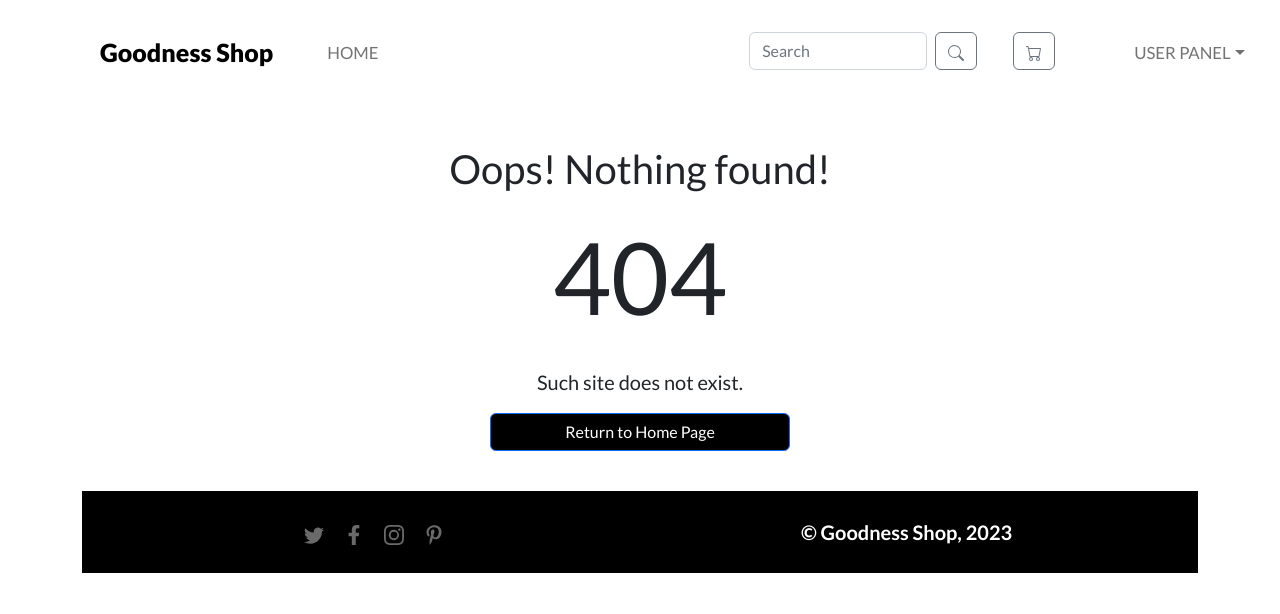
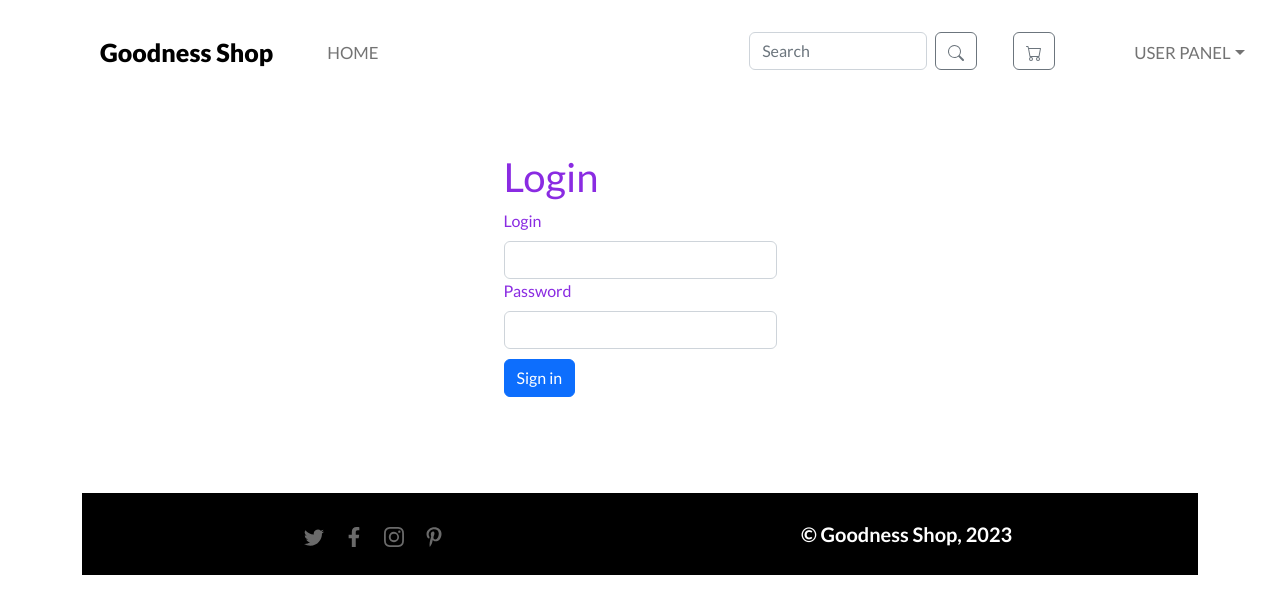
Before and after one commit to msedkiewicz/final-project-goodness-shop, a React (Create React App) app in the folder client/: page /login in a window 1280 px wide. Before the commit this address had no page. Shown: the top 614 px of the page. Built offline with nearby package versions, Linux system fonts and the light colour scheme.

Commit message:
Add site for logging

```diff
--- a/client/src/App.js
+++ b/client/src/App.js
@@ -9,7 +9,7 @@ import Home from './components/pages/Home/Home';
 import NavBar from './components/views/NavBar/NavBar';
 import NotFound from './components/pages/NotFound/NotFound';
 // import Cart from './components/views/cart/Cart';
-// import Login from './components/views/Login/Login';
+import Login from './components/pages/Logging/Login';
 // import Logout from './components/views/Logout/Logout';
 // import Register from './components/views/Register/Register';
 // import Summary from './components/views/Summary/Summary';
@@ -40,8 +40,8 @@ function App() {
         <Routes>
           <Route path="/" element={<Home />} />
           <Route path="*" element={<NotFound />} />
-          {/* <Route path="/loginUser" element={<Login />} />
-          <Route path="/registerUser" element={<Register />} />
+          <Route path="/login" element={<Login />} />
+          {/* <Route path="/registerUser" element={<Register />} />
           <Route path="/product/:id" element={<ProductPage />} />
           <Route path="/cart" element={<Cart />} />
           <Route path="/order" element={<Order />} />
--- /dev/null
+++ b/client/src/components/pages/Logging/Login.js
@@ -0,0 +1,102 @@
+import React, { useState } from 'react';
+import { Alert, Button, Container, Form, Spinner } from 'react-bootstrap';
+import { useDispatch, useSelector } from 'react-redux';
+import styles from './Login.module.scss';
+import { useNavigate } from 'react-router-dom';
+import { getUserByLogin } from '../../../redux/userRedux';
+import shortid from 'shortid';
+
+const Login = () => {
+  const [login, setLogin] = useState('');
+  const [password, setPassword] = useState('');
+  const [status, setStatus] = useState(null);
+  const userCheck = useSelector((state) => getUserByLogin(state, login));
+  console.log(userCheck);
+  const dispatch = useDispatch();
+  const navigate = useNavigate();
+
+  const handleSubmit = (e) => {
+    e.preventDefault();
+    if (login.length < 6 || password < 6) {
+      setStatus('dataError');
+      return;
+    } else if (!userCheck) {
+      setStatus('clientError');
+      return;
+    } else if (userCheck.password !== password) {
+      setStatus('clientError');
+      return;
+    }
+    const data = { id: shortid(), login };
+
+    if (!localStorage.getItem('user')) {
+      localStorage.setItem('user', '[]');
+    }
+    let user = JSON.parse(localStorage.getItem('user'));
+    localStorage.setItem('user', JSON.stringify(data));
+    setStatus('success');
+    setTimeout(() => {
+      navigate('/');
+    }, 3000);
+  };
+
+  return (
+    <Container className={styles.container}>
+      <Form
+        className="col-12 col-sm-3 mx-auto my-5 pb-5"
+        onSubmit={handleSubmit}
+      >
+        <h1>Login</h1>
+        {status === 'dataError' && (
+          <Alert variant="danger">
+            <Alert.Heading>Error</Alert.Heading>
+            <p>
+              Login or password is too short. You must use at least 6 characters
+            </p>
+          </Alert>
+        )}
+
+        {status === 'clientError' && (
+          <Alert variant="danger">
+            <Alert.Heading>Error</Alert.Heading>
+            <p>Login or password are incorrect.</p>
+          </Alert>
+        )}
+        {status === 'loading' && (
+          <Spinner animation="border" role="status" className="d-block mx-auto">
+            <span className="visually-hidden">Loading...</span>
+          </Spinner>
+        )}
+        {status === 'success' && (
+          <Alert variant="success">
+            <Alert.Heading>Success!</Alert.Heading>
+            <p>You have been successfully logged in!</p>
+          </Alert>
+        )}
+        <Form.Group>
+          <Form.Label>Login</Form.Label>
+          <Form.Control
+            type="text"
+            required={true}
+            value={login}
+            onChange={(e) => setLogin(e.target.value)}
+          ></Form.Control>
+        </Form.Group>
+        <Form.Group>
+          <Form.Label>Password</Form.Label>
+          <Form.Control
+            type="password"
+            required={true}
+            value={password}
+            onChange={(e) => setPassword(e.target.value)}
+          ></Form.Control>
+        </Form.Group>
+        <Button variant="primary" type="submit">
+          Sign in
+        </Button>
+      </Form>
+    </Container>
+  );
+};
+
+export default Login;
--- /dev/null
+++ b/client/src/components/pages/Logging/Login.module.scss
@@ -0,0 +1,7 @@
+.container {
+    color: blueviolet;
+
+    Button {
+      margin-top: 10px;
+    }
+  }
```
